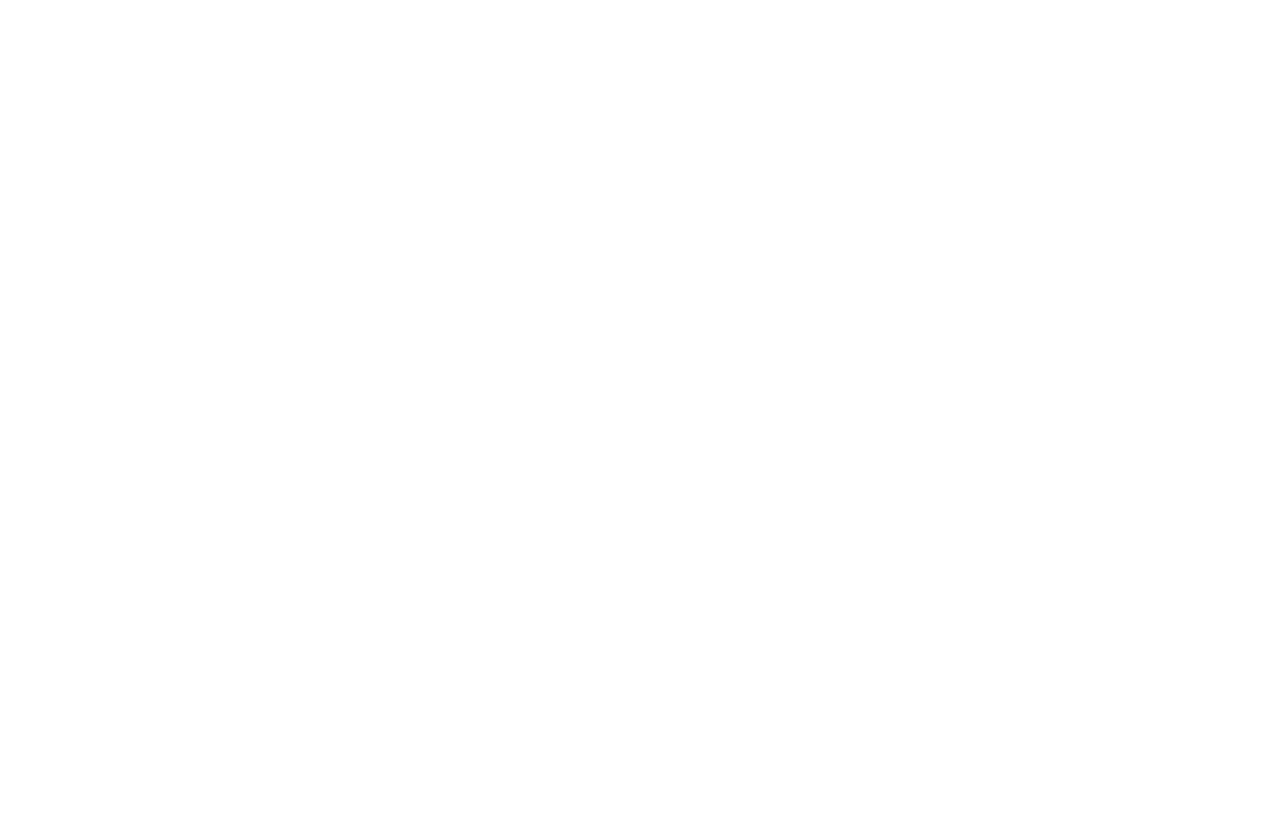
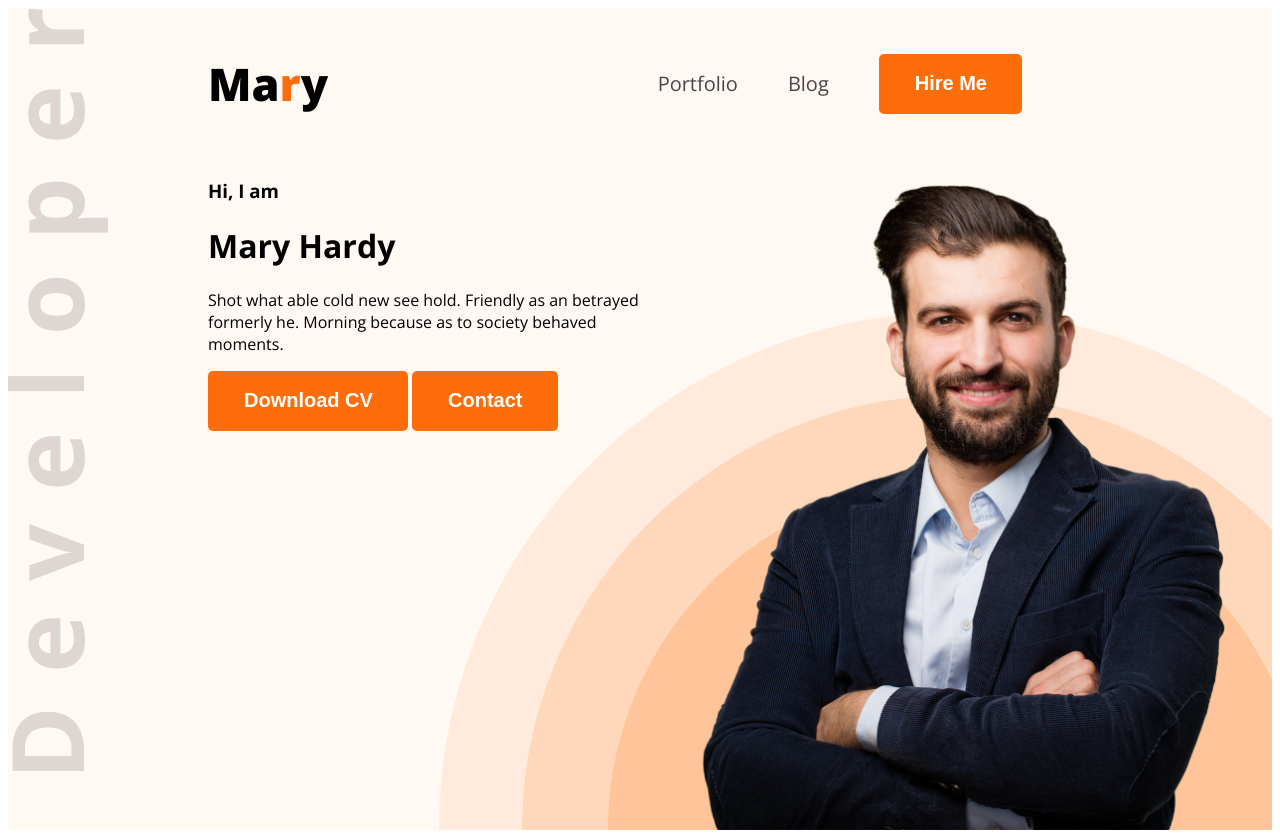
Before and after one commit to Zarefas/web-dev-portfolio, a plain HTML site: page index.html in a window 1280 px wide. Before the commit the page ends 800 px from the top, so only its background shows below. Drawn offline with nearby package versions, Linux system fonts and the light colour scheme.

Commit message:
header done almost

```diff
--- a/index.html
+++ b/index.html
@@ -1,13 +1,42 @@
 <!DOCTYPE html>
 <html lang="en">
   <head>
-          <meta charset="UTF-8">
-          <meta name="viewport" content="width=device-width, initial-scale=1.0">
-          <link rel="shortcut icon" href="./images/hardy.png" type="image/x-icon">
+    <meta charset="UTF-8" />
+    <meta name="viewport" content="width=device-width, initial-scale=1.0" />
+    <link rel="shortcut icon" href="./images/hardy.png" type="image/x-icon" />
+    <link rel="preconnect" href="https://fonts.googleapis.com" />
+    <link rel="preconnect" href="https://fonts.gstatic.com" crossorigin />
+    <link
+      href="https://fonts.googleapis.com/css2?family=Open+Sans:ital,wght@0,300..800;1,300..800&display=swap"
+      rel="stylesheet"
+    />
+    <link rel="stylesheet" href="styles/portfolio.css" />
     <title>Web portfolio</title>
   </head>
-<body>
-          <header></header>
+  <body class="open-sans-normal">
+    <header class="header">
+      <nav>
+        <h3 class="nav-title">Ma<span class="text-primary">r</span>y</h3>
+        <ul>
+          <li><a class="dark-2" href="">Portfolio</a></li>
+          <li><a class="dark-2" href="">Blog</a></li>
+          <li>
+            <a href=""><button class="btn-primary">Hire Me</button></a>
+          </li>
+        </ul>
+      </nav>
+      <div class="banner">
+          <div class="banner-content">
+              <h3 class="banner-greetings">Hi, I  am</h3>
+              <h1 class="banner-">Mary Hardy</h1>
+              <p class="banner-description">Shot what able cold new see hold. Friendly as an betrayed formerly he. Morning because as to society behaved moments.</p>
+
+               <button class="btn-primary">Download CV</button>
+               <button class="btn-primary">Contact</button>
+          </div>
+          <img class="banner-profile-picture" src="./images/hardy.png" alt="">
+      </div>
+    </header>
     <main></main>
     <footer></footer>
   </body>
--- /dev/null
+++ b/styles/portfolio.css
@@ -0,0 +1,82 @@
+
+.open-sans-normal {
+          font-family: "Open Sans", sans-serif;
+          font-optical-sizing: auto;
+          font-style: normal;
+          font-variation-settings:
+            "wdth" 100;
+        }
+
+/* shared style */
+
+/* header */
+.header{
+          background-image: url(../images/developer.png), url(../images/header_bg.png);
+          background-repeat: no-repeat;
+          background-position: top left, bottom right;
+          background-color: #FFF8F3;
+
+}
+
+.btn-primary{
+          background-color: #FD6E0A;
+          font-weight: 700;
+          font-size: 20px;
+          color: white;
+          border: none;
+          padding: 18px 35px 19px 36px;
+          border-radius: 5px;
+}
+
+/* Nav style  */
+
+.text-primary{
+          color: #FD6E0A;
+          }
+
+.dark-2{
+          color: #474747;
+}
+
+nav{
+          display: flex;
+          align-items: center;
+          justify-content: space-between;
+          margin: 0 200px;
+}
+.nav-title{
+          font-size: 45px;
+          font-weight: 800;
+}
+
+nav ul{
+          display: flex;
+          align-items: center;
+          justify-content: space-between;
+}
+
+nav ul li{
+          list-style: none;
+          margin-right: 50px;
+}
+
+nav ul li a{
+          text-decoration: none;
+          font-size: 20px;
+}
+
+/* banner styles */
+
+.banner{
+          display: flex;
+          justify-content: space-between;
+          margin: 0 38px 0 200px;
+}
+
+.banner-content{
+          max-width: 580px;
+}
+
+.banner-profile-picture{
+          width: 580px;
+}
```
Lines whose indentation alone changed are shown as unchanged.
